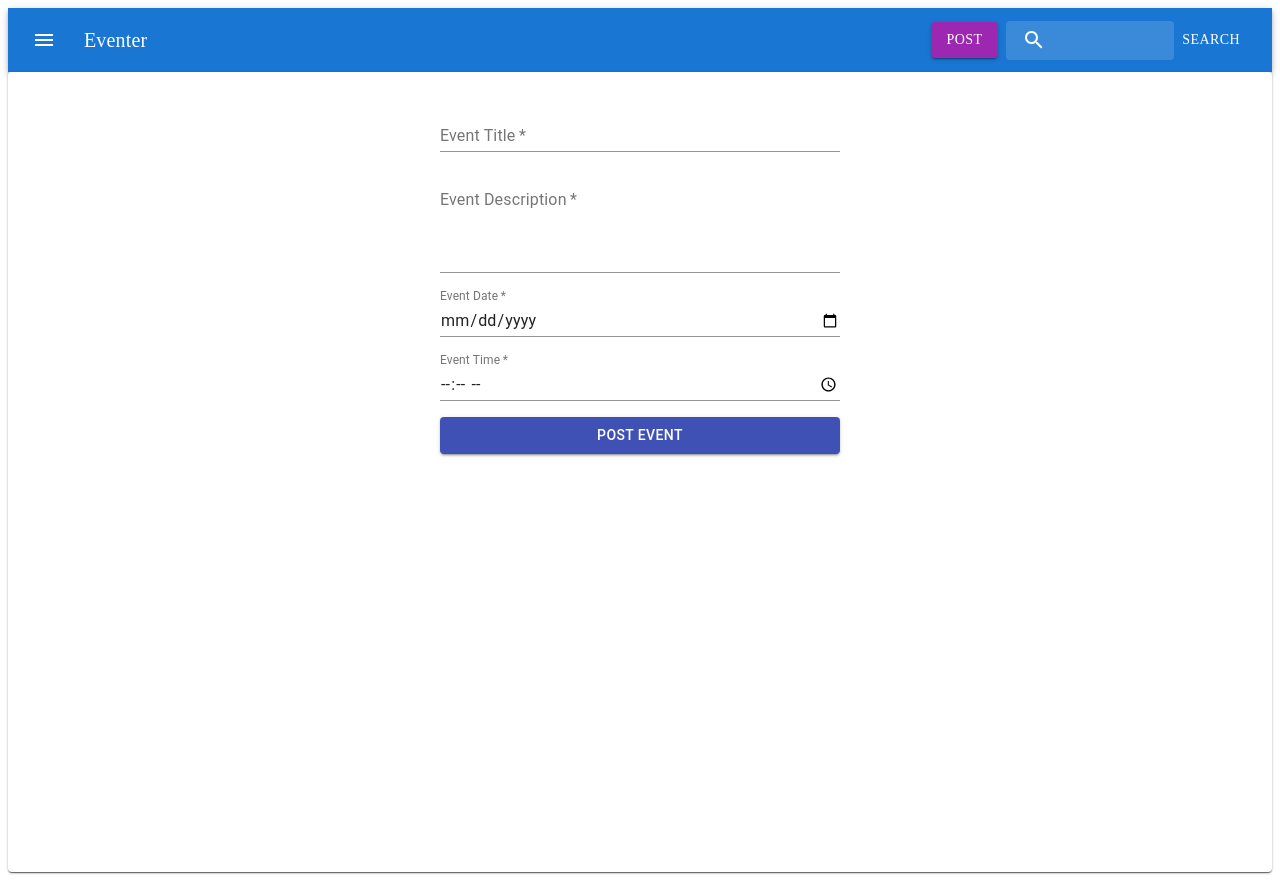
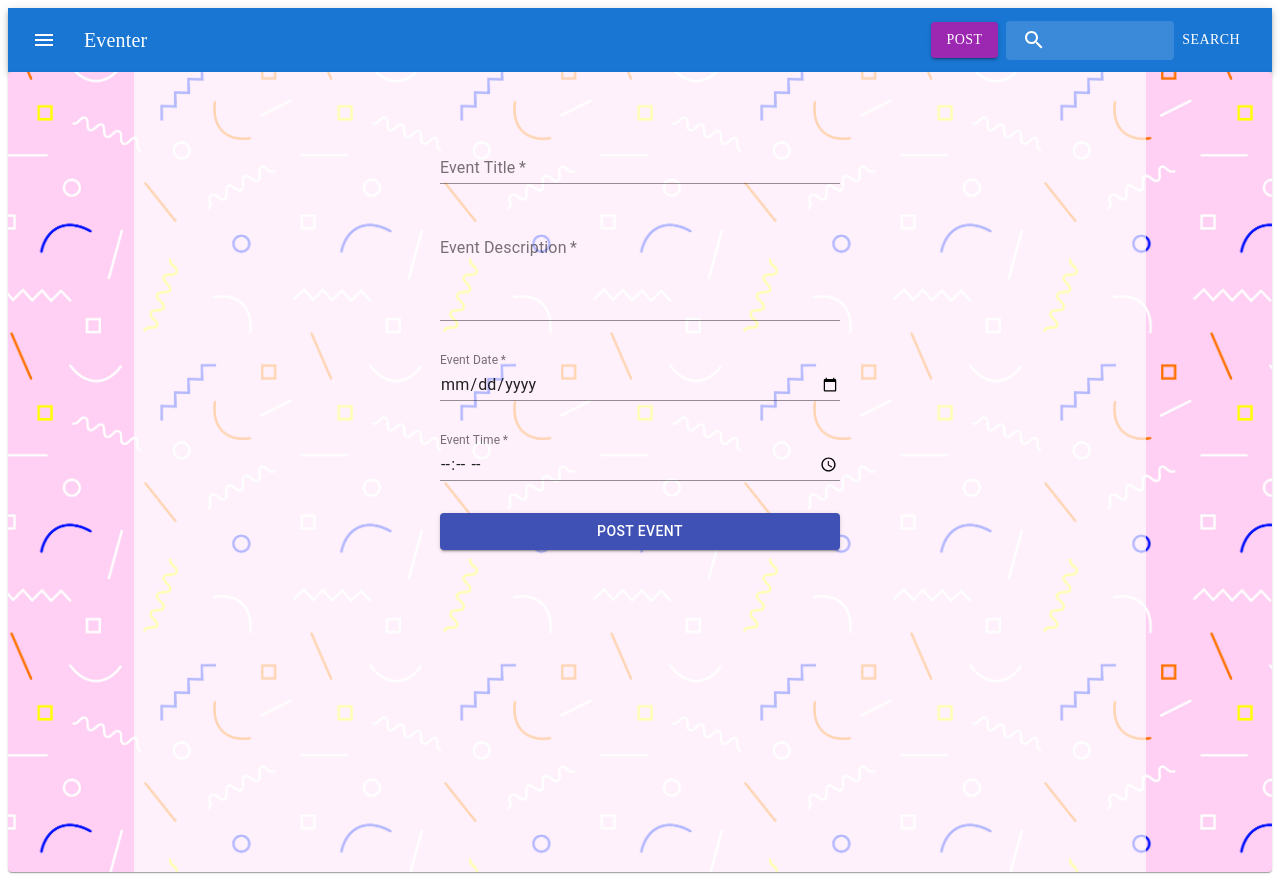
Before and after one commit to konstantintzt/eventer, a React (Create React App) app in the folder client/: page /event-post in a window 1280 px wide. Built offline with nearby package versions, Linux system fonts and the light colour scheme.

Commit message:
Reorganized pages

```diff
--- a/client/src/sections/EventPostPage.js
+++ b/client/src/EventPostPage.js
@@ -1,46 +1,13 @@
 import React, { useState } from 'react';
-import { TextField, Button, makeStyles } from '@material-ui/core';
+import { TextField, Button } from '@material-ui/core';
 import Grid from '@mui/material/Grid';
 import Paper from '@mui/material/Paper';
 import { alpha } from '@material-ui/core/styles/colorManipulator';
-import Header from './Header'; // Import the Header component
+import Header from './sections/Header'; // Import the Header component
 
-import katerina_stepanenko from '../images/katerina_stepanenko.jpg';
-
-const useStyles = makeStyles((theme) => ({
-  formContainer: {
-    display: 'flex',
-    flexDirection: 'column',
-    maxWidth: '400px',
-    margin: '0 auto',
-    marginTop: theme.spacing(4),
-  },
-  formField: {
-    marginBottom: theme.spacing(2),
-  },
-  paperContainer: {
-    backgroundImage: `url(${katerina_stepanenko})`,
-    backgroundRepeat: 'repeat',
-    backgroundSize: '300px',
-    width: '100%',
-    height: '100vh',
-  },
-  gridContainer: {
-    backgroundColor: alpha('#FFFFFF', 0.7),
-    width: '80%',
-    height: '100vh',
-    margin: 'auto',
-    borderRadius: '0px',
-  },
-  darkenBackground: {
-    width: '100%',
-    height: '100vh',
-    backgroundColor: alpha('#000000', 0),
-  },
-}));
+import katerina_stepanenko from './images/katerina_stepanenko.jpg';
 
 const EventPostPage = () => {
-  const classes = useStyles();
   const [eventData, setEventData] = useState({
     title: '',
     description: '',
@@ -62,14 +29,41 @@ const EventPostPage = () => {
   };
 
   return (
-    <Paper container className={classes.paperContainer}>
-      <Paper container className={classes.darkenBackground}>
-        <Paper container className={classes.gridContainer} position="fixed" elevation={0}>
+    <div>
+      <Paper
+        style={{
+          backgroundImage: `url(${katerina_stepanenko})`,
+          backgroundRepeat: 'repeat',
+          backgroundSize: '300px',
+          width: '100%',
+          height: '100vh',
+        }}
+      >
+        <Paper
+          style={{
+            width: '80%',
+            height: '100vh',
+            margin: 'auto',
+            borderRadius: '0px',
+            backgroundColor: alpha('#FFFFFF', 0.7),
+          }}
+          position="fixed"
+          elevation={0}
+        >
           <Grid container justifyContent="center" alignItems="top" height="100%">
             <Grid item xs={12} md={6}>
-              <form className={classes.formContainer} onSubmit={handleSubmit}>
+              <form
+                style={{
+                  display: 'flex',
+                  flexDirection: 'column',
+                  maxWidth: '400px',
+                  margin: '0 auto',
+                  marginTop: '4rem',
+                }}
+                onSubmit={handleSubmit}
+              >
                 <TextField
-                  className={classes.formField}
+                  style={{ marginBottom: '2rem' }}
                   label="Event Title"
                   name="title"
                   value={eventData.title}
@@ -77,7 +71,7 @@ const EventPostPage = () => {
                   required
                 />
                 <TextField
-                  className={classes.formField}
+                  style={{ marginBottom: '2rem' }}
                   label="Event Description"
                   name="description"
                   value={eventData.description}
@@ -87,7 +81,7 @@ const EventPostPage = () => {
                   rows={4}
                 />
                 <TextField
-                  className={classes.formField}
+                  style={{ marginBottom: '2rem' }}
                   label="Event Date"
                   type="date"
                   name="date"
@@ -99,7 +93,7 @@ const EventPostPage = () => {
                   }}
                 />
                 <TextField
-                  className={classes.formField}
+                  style={{ marginBottom: '2rem' }}
                   label="Event Time"
                   type="time"
                   name="time"
@@ -121,7 +115,7 @@ const EventPostPage = () => {
           </Grid>
         </Paper>
       </Paper>
-    </Paper>
+    </div>
   );
 };
 
--- a/client/src/index.js
+++ b/client/src/index.js
@@ -5,23 +5,31 @@ import { ThemeProvider } from '@mui/material/styles';
 import { theme } from './Themes';
 import Header from './sections/Header';
 import EventGrid from './sections/EventGrid';
-import EventPostPage from './sections/EventPostPage.js';
+import EventPostPage from './EventPostPage.js';
 import reportWebVitals from './reportWebVitals';
 
-ReactDOM.render(
-  <ThemeProvider theme={theme}>
-    <Router>
-      <React.StrictMode>
+const App = () => {
+  return (
+    <ThemeProvider theme={theme}>
+      <Router>
         <Header />
         <Routes>
-          <Route path='/' element={<EventGrid />} />
-          <Route path='/event-post' element={<EventPostPage />} />
-          {/* insert here other routes in the future*/}
+          <Route path="/" element={<Home />} />
+          <Route path="/event-post" element={<EventPostPage />} />
+          {/* Insert other routes here */}
         </Routes>
-      </React.StrictMode>
-    </Router>
-  </ThemeProvider>,
-  document.getElementById('root')
-);
+      </Router>
+    </ThemeProvider>
+  );
+};
 
+const Home = () => {
+  return (
+    <div>
+      <EventGrid />
+    </div>
+  );
+};
+
+ReactDOM.render(<App />, document.getElementById('root'));
 reportWebVitals();
--- a/client/src/sections/Header.js
+++ b/client/src/sections/Header.js
@@ -12,7 +12,7 @@ import Button from '@mui/material/Button';
 import Menu from '@mui/material/Menu';
 import MenuItem from '@mui/material/MenuItem';
 import { BrowserRouter as Router, Route, Routes } from 'react-router-dom';
-import EventPostPage from './EventPostPage';
+import EventPostPage from '../EventPostPage';
 import { Link } from 'react-router-dom';
 
 const Search = styled('div')(({ theme }) => ({
```
